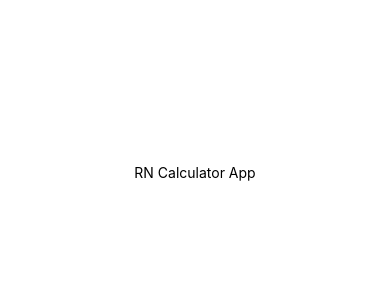
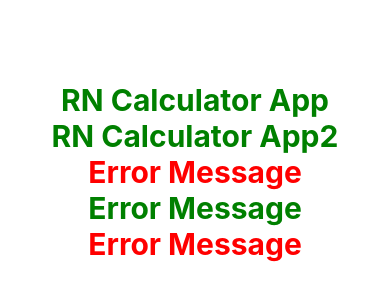
Before and after one commit to bopboy/rn-calculcator, a React Native app: screen / in a window 390 px wide. Shown: the part 250-550 px from the top of the page. Built offline with nearby package versions, Linux system fonts and the light colour scheme.

Commit message:
컴포넌트 스타일 설정 방법

```diff
--- a/src/App.js
+++ b/src/App.js
@@ -2,9 +2,14 @@ import { StatusBar } from "expo-status-bar";
 import { StyleSheet, Text, View } from "react-native";
 
 export default function App() {
+  const isError = true;
   return (
     <View style={styles.container}>
-      <Text>RN Calculator App</Text>
+      <Text style={styles.text}>RN Calculator App</Text>
+      <Text style={styles.text}>RN Calculator App2</Text>
+      <Text style={[styles.text, styles.error]}>Error Message</Text>
+      <Text style={[styles.error, styles.text]}>Error Message</Text>
+      <Text style={[styles.text, isError && styles.error]}>Error Message</Text>
       <StatusBar style="auto" />
     </View>
   );
@@ -17,4 +22,12 @@ const styles = StyleSheet.create({
     alignItems: "center",
     justifyContent: "center",
   },
+  text: {
+    fontSize: 30,
+    fontWeight: "700",
+    color: "green",
+  },
+  error: {
+    color: "red",
+  },
 });
```
